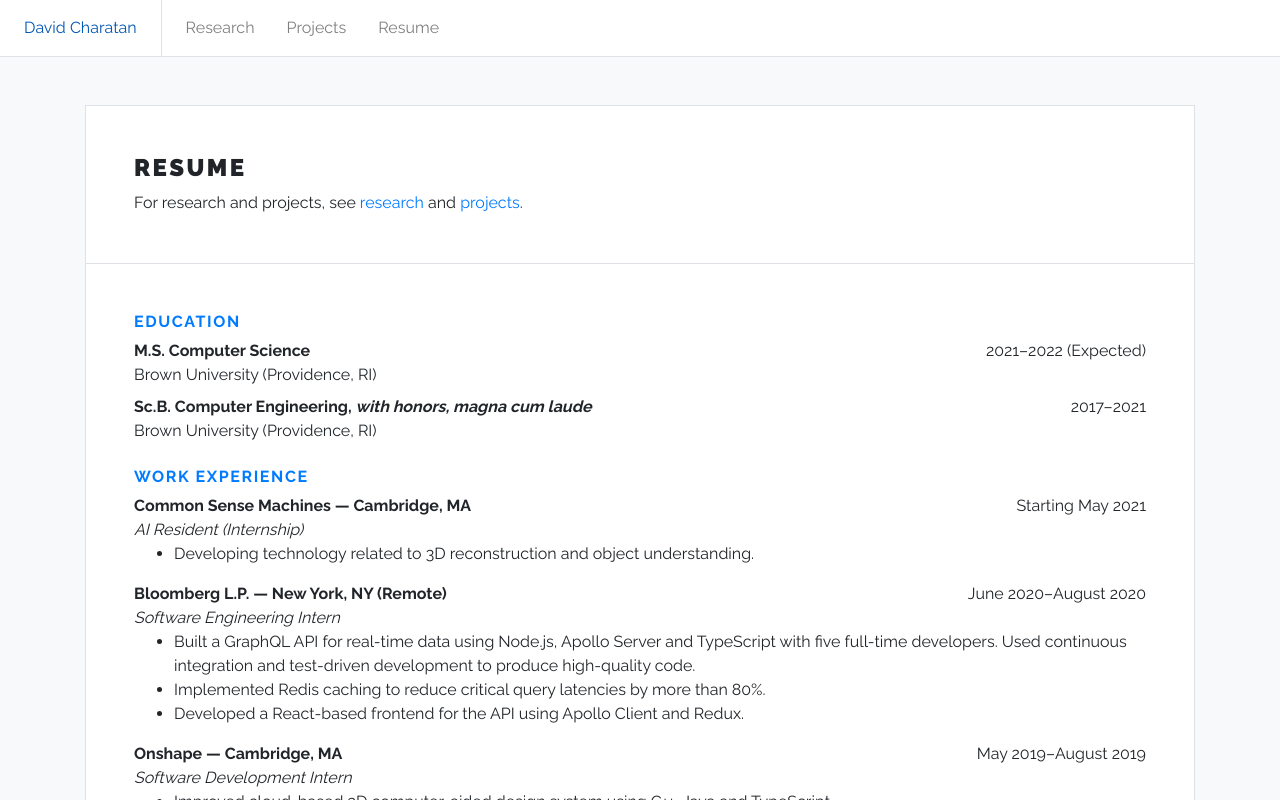
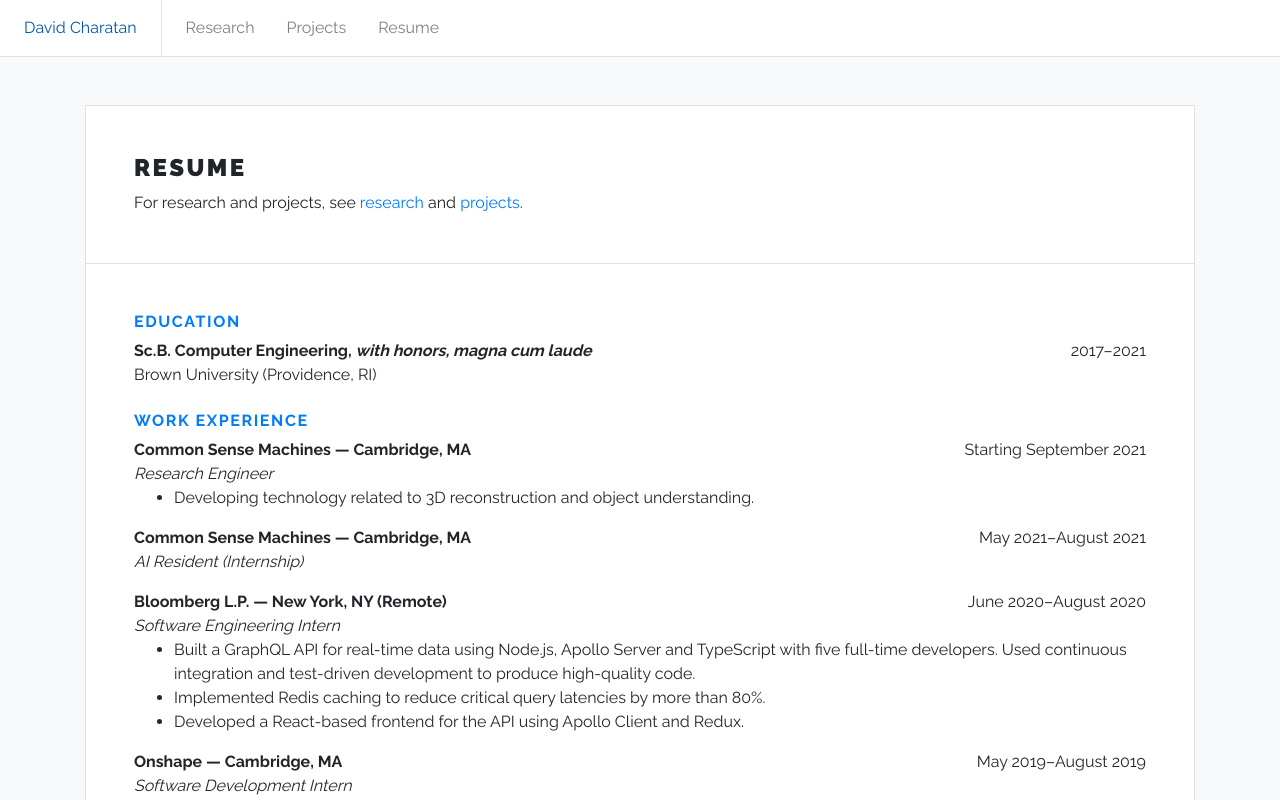
Before and after one commit to dcharatan/dcharatan.github.io, a React (Create React App) app: page /#/resume in a window 1280 px wide. Shown: the top 800 px of the page. Built offline with nearby package versions, Linux system fonts and the light colour scheme.

Commit message:
Add master's deferral/CSM position.

```diff
--- a/src/features/pages/Resume.jsx
+++ b/src/features/pages/Resume.jsx
@@ -18,12 +18,6 @@
     <Page title="Resume" subtitle={subtitle}>
       <ResumeSection name="Education">
         <Degree
-          name="M.S. Computer Science"
-          university="Brown University (Providence, RI)"
-          years="2021–2022 (Expected)"
-          className="mb-2"
-        />
-        <Degree
           name="Sc.B. Computer Engineering"
           university="Brown University (Providence, RI)"
           years="2017–2021"
@@ -34,11 +28,17 @@
         <WorkExperience
           company="Common Sense Machines"
           location="Cambridge, MA"
-          position="AI Resident (Internship)"
-          dates="Starting May 2021"
+          position="Research Engineer"
+          dates="Starting September 2021"
           bullets={[
             'Developing technology related to 3D reconstruction and object understanding.',
           ]}
+        />
+        <WorkExperience
+          company="Common Sense Machines"
+          location="Cambridge, MA"
+          position="AI Resident (Internship)"
+          dates="May 2021–August 2021"
         />
         <WorkExperience
           company="Bloomberg L.P."
```
